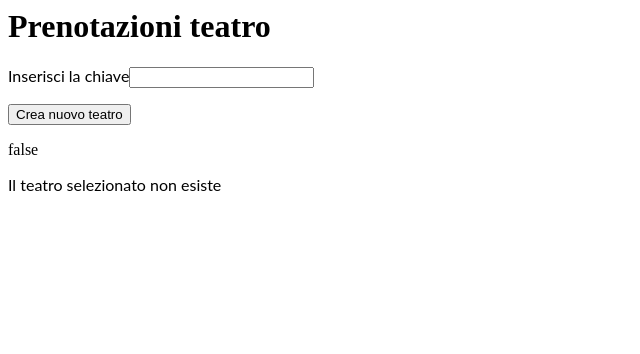
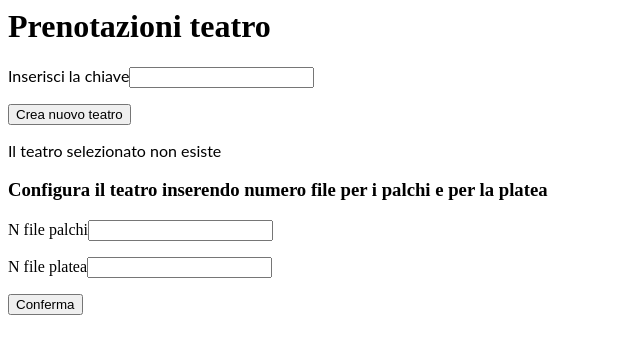
Before and after one commit to Bakko000/SSW_Project, an Angular app: page / in a window 1280 px wide. Both pictures are taken after a click on the button "Crea nuovo teatro". Shown: the top 354 px of the page, without its empty margins (0-640 px from the left). Built offline with nearby package versions, Linux system fonts and the light colour scheme; no server answers.

Commit message:
4 files modified

```diff
--- a/src/app/app.component.html
+++ b/src/app/app.component.html
@@ -1,4 +1,6 @@
 <h1>Prenotazioni teatro</h1>
+
+<div *ngIf="!clicked">
 
 <p>
   <label for="chiave">Inserisci la chiave</label>
@@ -14,6 +16,10 @@
 
 </p>
 
-<app-nuovoteatro [clicked]="clicked" #nuovoteatro></app-nuovoteatro>
+</div>
 
 <p id="output"></p>
+
+
+
+<nuovoteatro-root [clicked]="clicked" #nuovoteatro></nuovoteatro-root>
--- a/src/app/app.component.ts
+++ b/src/app/app.component.ts
@@ -6,6 +6,11 @@ import { MyTheatre } from './interfaccia/theatre';
 export class Teatro implements MyTheatre {
   platea: Array<string>;
   palchi: Array<string>;
+
+  constructor(platea: Array<string>, palchi: Array<string>) {
+    this.platea=platea;
+    this.palchi=palchi;
+  }
 
 }
 
@@ -17,7 +22,7 @@ export class Teatro implements MyTheatre {
 
 export class AppComponent  {
 
-  clicked: boolean = "false";
+  clicked: boolean = false;
 
   constructor(private db: DbService) {}
 
--- a/src/app/nuovoteatro/nuovoteatro.component.html
+++ b/src/app/nuovoteatro/nuovoteatro.component.html
@@ -1,3 +1,8 @@
-<p>
-{{ clicked }}
-</p>
+<div *ngIf="clicked">
+  <h3>Configura il teatro inserendo numero file per i palchi e per la platea</h3>
+  <p><label for="palchiInput">N file palchi</label><input id="palchiInput" type="text"
+[(ngModel)]="palchi">
+  </p>
+ <p><label for="platea">N file platea</label><input #platea/></p>
+ <button #confirm (click)="CreateTheatre()">Conferma</button>
+</div>
--- a/src/app/nuovoteatro/nuovoteatro.component.ts
+++ b/src/app/nuovoteatro/nuovoteatro.component.ts
@@ -1,25 +1,27 @@
 import { Component, Input, EventEmitter, OnInit } from '@angular/core';
 import { DbService } from "../db.service";
+import { Teatro } from "../app.component"
 
 
 @Component({
-  selector: 'app-nuovoteatro',
+  selector: 'nuovoteatro-root',
   templateUrl: './nuovoteatro.component.html',
 })
 
 export class NuovoTeatroComponent implements OnInit {
 
-  @Input() clicked:bool;
+  @Input() clicked: boolean;
 
   constructor(private db: DbService) {}
 
   newTheatre() {
+    this.clicked = true;
     const output = <HTMLElement>document.getElementById("output");
     this.db.newKey()
     .subscribe({
       next: (content: any) => {
-        output.innerHTML="Creato il nuovo teatro con chiave: " + content;
-        console.log();
+        console.log("Creato il nuovo teatro con chiave: " + content);
+        console.log(this.clicked);
       },
       error: err => {
         console.error(err.error);
@@ -29,6 +31,12 @@ export class NuovoTeatroComponent implements OnInit {
     });
   }
 
+  CreateTheatre() {
+
+
+
+  }
+
   ngOnInit() {
     console.log(this.clicked);
 
```
